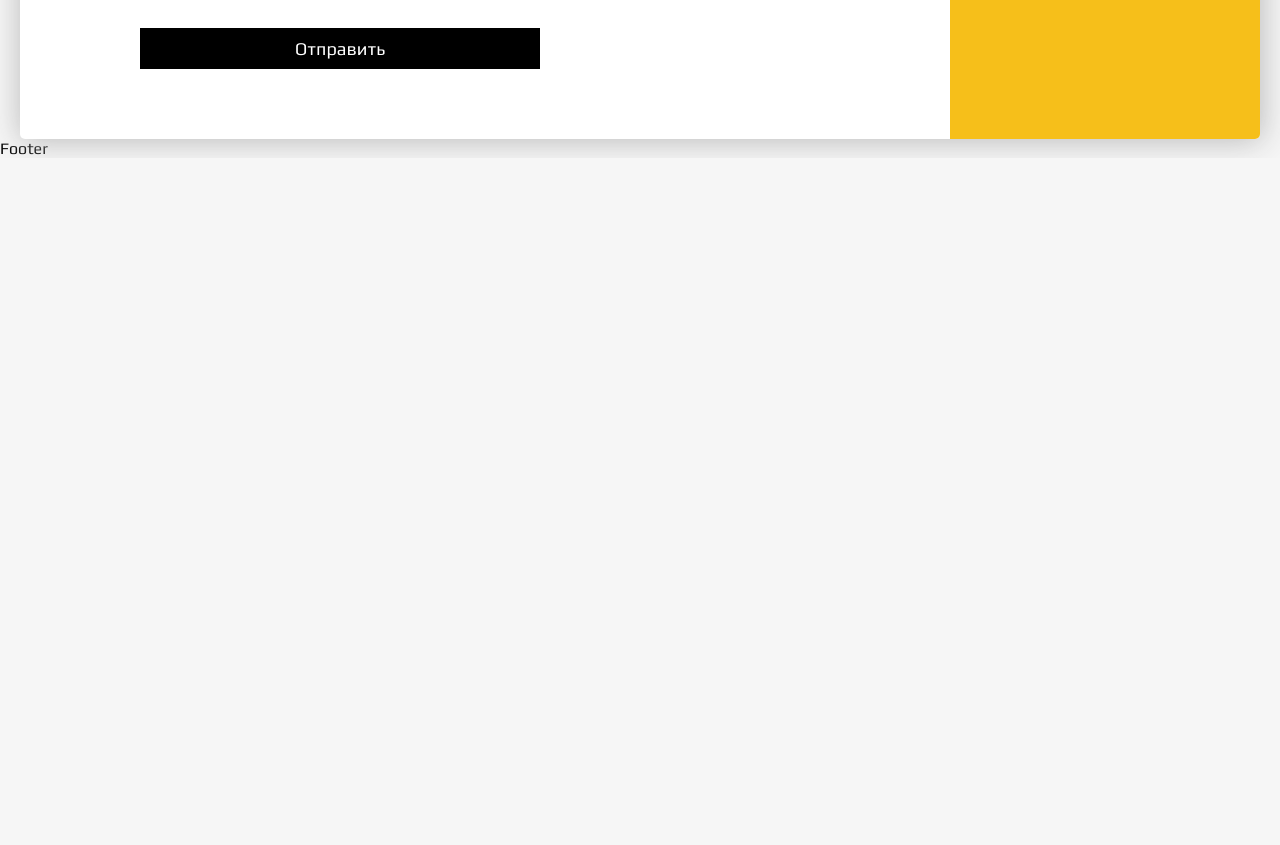
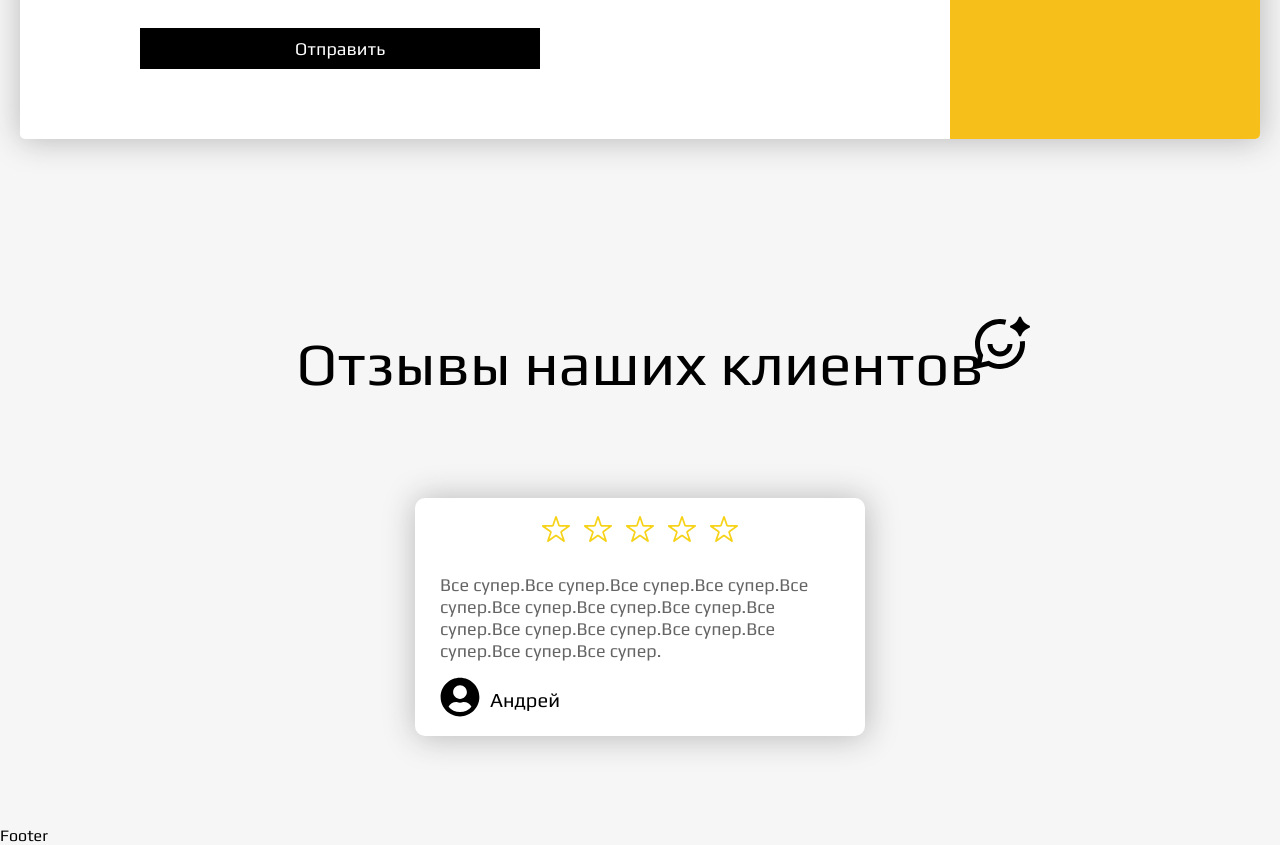
Before and after one commit to phicae4f/hardware-store, a React (Vite) app in the folder client/: page / in a window 1280 px wide. Shown: the part 2300-3145 px from the top of the page. Before the commit the page ends 2458 px from the top, so only its background shows below. Built offline with nearby package versions, Linux system fonts and the light colour scheme.

Commit message:
ui edit application + show admin text(editModalWindow) + userText + reviewsSection ui

```diff
--- a/client/src/components/EditApplicationModal.tsx
+++ b/client/src/components/EditApplicationModal.tsx
@@ -43,7 +43,7 @@ export const EditApplicationModal = ({application, isOpen, onClose, onSave, isLo
             <div className="modal__wrapper">
                 <div className="modal__header">
                     <h2 className="modal__title">Редактирование заявки #{application.id}</h2>
-                    <button className="modal__close-btn" type="button" onClick={onClose}><IoMdClose size={30}/></button>
+                    <button className="modal__close-btn" type="button" onClick={onClose}><IoMdClose size={34}/></button>
                 </div>
                 <div className="modal__content">
                     <div className="modal__group">
@@ -73,7 +73,7 @@ export const EditApplicationModal = ({application, isOpen, onClose, onSave, isLo
                 </div>
                 <div className="modal__footer">
                     <button className="modal__btn" type="button" onClick={onClose} disabled={isLoading}>Отмена</button>
-                    <button className="modal__btn" type="button" onClick={handleSave} disabled={isLoading}>{isLoading ? "Сохранение..." : "Сохранить"}</button>
+                    <button className="modal__btn modal__btn--color" type="button" onClick={handleSave} disabled={isLoading}>{isLoading ? "Сохранение..." : "Сохранить"}</button>
                 </div>
             </div>
         </div>
--- /dev/null
+++ b/client/src/components/ReviewsSection.tsx
@@ -0,0 +1,48 @@
+import { FaUserCircle } from "react-icons/fa";
+import { IoIosStarOutline } from "react-icons/io";
+import { RiChatSmileAiLine } from "react-icons/ri";
+
+export const ReviewsSection = () => {
+  return (
+    <section className="reviews">
+    <div className="container">
+      <div className="reviews__wrapper">
+        <span className="reviews__icon"><RiChatSmileAiLine size={60}/></span>
+        <h2 className="reviews__title">Отзывы наших клиентов</h2>
+        <ul className="reviews__list">
+          <li className="reviews__item">
+            <div className="reviews__stars">
+              <span className="reviews__star">
+                <IoIosStarOutline size={32}/>
+              </span>
+              <span className="reviews__star">
+                <IoIosStarOutline size={32}/>
+              </span>
+              <span className="reviews__star">
+                <IoIosStarOutline size={32}/>
+              </span>
+              <span className="reviews__star">
+                <IoIosStarOutline size={32}/>
+              </span>
+              <span className="reviews__star">
+                <IoIosStarOutline size={32}/>
+              </span>
+            </div>
+            <p className="reviews__text">
+              Все супер.Все супер.Все супер.Все супер.Все супер.Все супер.Все
+              супер.Все супер.Все супер.Все супер.Все супер.Все супер.Все
+              супер.Все супер.Все супер.
+            </p>
+            <div className="reviews__user">
+              <span className="reviews__user-icon">
+                <FaUserCircle size={40}/>
+              </span>
+              <span className="reviews__username">Андрей</span>
+            </div>
+          </li>
+        </ul>
+      </div>
+    </div>
+  </section>
+  )
+};
--- a/client/src/pages/MainPage.tsx
+++ b/client/src/pages/MainPage.tsx
@@ -1,6 +1,7 @@
 import { AboutUsSection } from "../components/AboutUsSection"
 import { ContactUsSection } from "../components/ContactUsSection"
 import { HeroSection } from "../components/HeroSection"
+import { ReviewsSection } from "../components/ReviewsSection"
 
 export const MainPage = () => {
     return (
@@ -8,6 +9,7 @@ export const MainPage = () => {
         <HeroSection />
         <AboutUsSection />
         <ContactUsSection />
+        <ReviewsSection />
         </>
     )
 }
--- a/client/src/scss/blocks/_applications.scss
+++ b/client/src/scss/blocks/_applications.scss
@@ -110,14 +110,7 @@
       text-align: center;
       color: $color-dim-gray;
       transition: color $transition-300;
-    }
-
-    & tbody td {
-      position: relative;
-      text-overflow: ellipsis;
-      white-space: nowrap;
-      overflow: hidden;
-      display: block;
+      word-break: break-word;
     }
 
     &--admin {
@@ -129,19 +122,7 @@
         grid-template-columns: repeat(9, 136px);
       }
 
-      & tbody td {
-        position: relative;
-        text-overflow: ellipsis;
-        white-space: nowrap;
-        overflow: hidden;
-        display: block;
 
-        &:nth-child(5) {
-            white-space: normal;
-            overflow: visible;
-            text-overflow: unset;
-        }
-      }
     }
   }
 
--- a/client/src/scss/blocks/_modal.scss
+++ b/client/src/scss/blocks/_modal.scss
@@ -16,9 +16,12 @@
         transform: translate(-50%, -50%);
         display: flex;
         flex-direction: column;
+        gap: 20px;
         background-color: $color-white;
         padding: 15px 25px;
         border-radius: 10px;
+        max-height: 90vh;
+        width: 525px;
     }
 
     &__header {
@@ -28,16 +31,122 @@
     }
 
     &__title {
-        margin: 0;
+        margin: 0 0 10px;
         color: $color-nero;
+        font-weight: 300;
+        font-size: 30px;
     }
 
     &__close-btn {
-        position: absolute;
-        top: 5px;
-        right: 5px;
         background-color: transparent;
         border: none;
         cursor: pointer;
     }
+
+    &__content {
+        display: flex;
+        flex-wrap: wrap;
+        gap: 15px;
+    }
+
+    &__group {
+        display: flex;
+        flex-direction: column;
+        gap: 5px;
+        align-items: flex-start;
+        padding: 5px 10px 5px 2px;
+        width: 230px;
+        flex-shrink: 1;
+
+        &:last-child {
+            flex-direction: row;
+            width: 100%;
+        }
+    }
+
+    &__group-name {
+    }
+
+    &__group-value {
+        width: 100%;
+        color: $color-dim-gray;
+        word-break: break-word;
+    }
+
+    &__select {
+            width: 100%;
+    font-family: $ff-play;
+    padding: 10px;
+    border: 1px solid $color-silver;
+    border-radius: 5px;
+    outline: none;
+    margin: 0;
+    color: $color-silver;
+    transition: color $transition-300, border $transition-300;
+
+    &:focus, &:focus-visible, &:hover {
+        color: $color-dim-gray;
+        border: 1px solid $color-dim-gray;
+    }
+    }
+
+    &__textarea {
+        width: 100%;
+        outline: none;
+        resize: none;
+        border: 1px solid $color-silver;
+        padding: 10px;
+        border-radius: 5px;
+        transition: border $transition-300;
+
+        &::placeholder {
+            font-family: $ff-play;
+            color: $color-silver;
+        }
+
+        &:focus, &:focus-visible, &:hover {
+        border: 1px solid $color-dim-gray;
+    }
+    }
+
+    &__footer {
+        display: flex;
+        gap: 15px;
+    }
+
+    &__btn {
+        width: auto;
+        min-width: 115px;
+        height: 30px;
+        border: 1px solid $color-nero;
+        color: $color-nero;
+        padding: 7px 12px;
+        border-radius: 5px;
+        font-size: 20px;
+        font-family: $ff-play;
+        background-color: transparent;
+        cursor: pointer;
+        display: flex;
+        justify-content: center;
+        align-items: center;
+        transition: color $transition-300, background-color $transition-300, border $transition-300,;
+
+         &--color {
+            background-color: $color-turbo;
+            border: 1px solid $color-turbo;
+            color: $color-black;
+
+            &:hover, &:focus-visible {
+            border: 1px solid $color-white;
+            color: $color-white;
+            background-color: transparent;
+        }
+
+        }
+
+        &:hover, &:focus-visible {
+            border: 1px solid $color-turbo;
+            color: $color-turbo;
+        }
+    }
 }
--- /dev/null
+++ b/client/src/scss/blocks/_reviews.scss
@@ -0,0 +1,77 @@
+@use "../global/variables" as *;
+
+.reviews {
+    padding: 190px 0 90px;
+
+    &__wrapper {
+        position: relative;
+        width: 100%;
+        display: flex;
+        flex-direction: column;
+        gap: 100px;
+        align-items: center;
+    }
+
+    &__icon {
+        position: absolute;
+        right: 230px;
+        top: -15px;
+    }
+
+    &__title {
+        font-weight: 300;
+        margin: 0;
+        font-size: 60px;
+        text-align: center;
+    }
+
+    &__list {
+        display: flex;
+    }
+
+    &__item {
+        display: flex;
+        flex-direction: column;
+        gap: 15px;
+        align-items: flex-start;
+        justify-content: flex-start;
+        min-height: 236px;
+
+        background-color: $color-white;
+        padding: 15px 25px;
+        border-radius: 10px;
+        max-width: 450px;
+        box-shadow: 1px 1px 32px 1px $color-silver;
+
+    }
+
+    &__stars {
+        display: flex;
+        gap: 10px;
+        margin: 0 auto 10px;
+    }
+
+    &__star {
+        color: $color-turbo;
+    }
+
+    &__text {
+        font-size: 18px;
+        line-height: 22px;
+        text-align: left;
+        color: $color-dim-gray;
+        margin: 0;
+    }
+
+    &__user {
+        display: flex;
+        flex-wrap: wrap;
+        max-width: 150px;
+        gap: 10px;
+        align-items: center;
+    }
+
+    &__username {
+        font-size: 20px;
+    }
+}
--- a/client/src/scss/style.scss
+++ b/client/src/scss/style.scss
@@ -22,6 +22,8 @@
 @use "./blocks/dropdown";
 @use "./blocks/applications";
 @use "./blocks/modal";
+@use "./blocks/reviews";
+
 
 
 //VARIABLES
```
Also changed, not shown: 1 other file (tests, documents, lock files or other folders).
